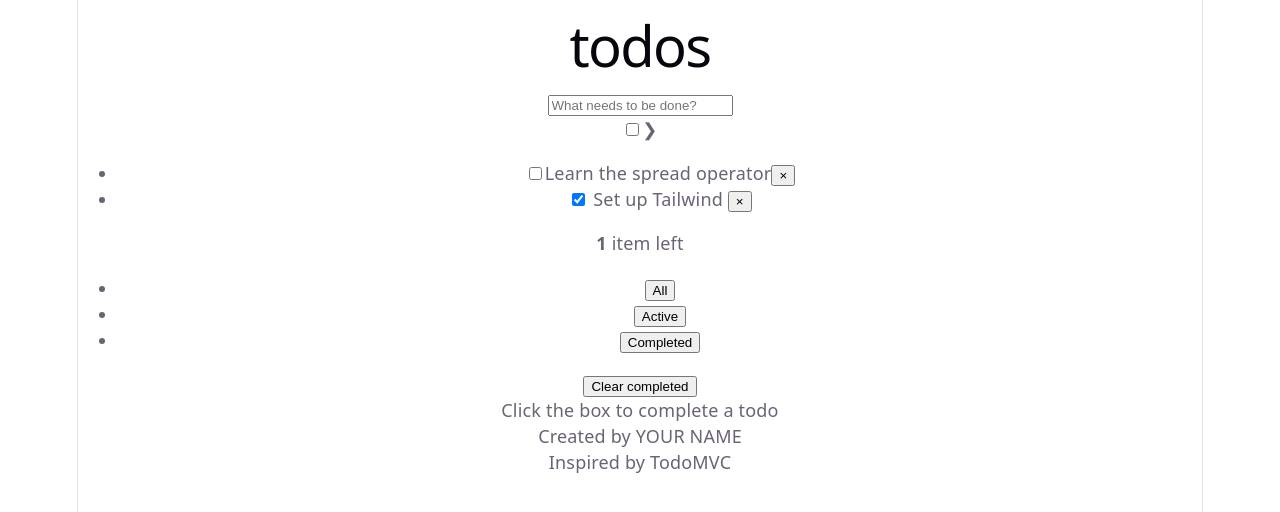
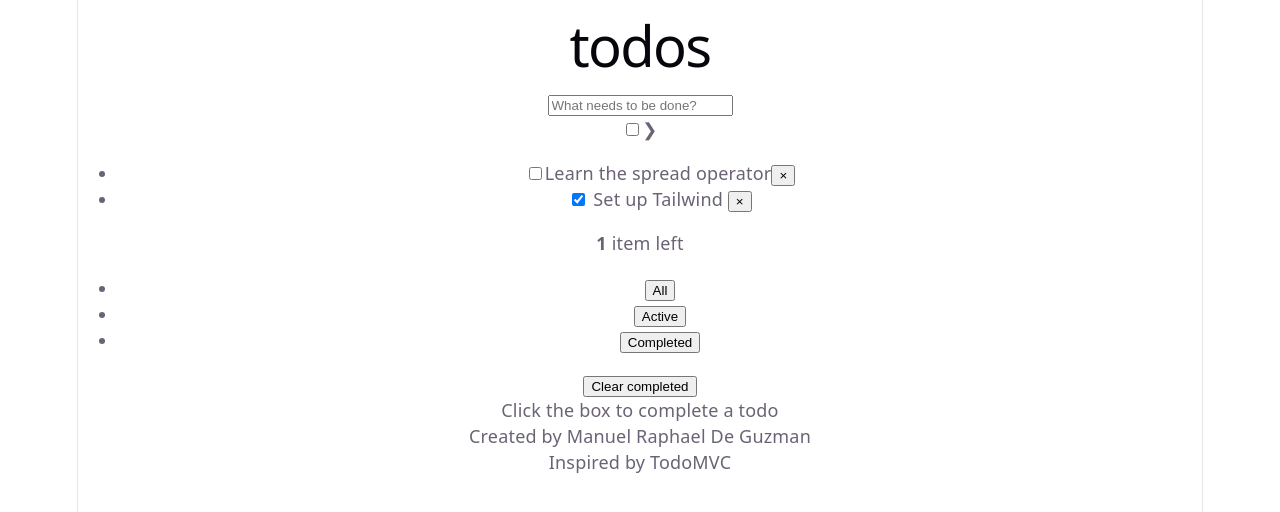
Before and after one commit to manuelraphaeldeguzman/csit340-todomvc, a React (Vite) app: page / in a window 1280 px wide. Shown: the top 512 px of the page. Built offline with nearby package versions, Linux system fonts and the light colour scheme.

Commit message:
chore: replaced YOUR NAME with Manuel Raphael De Guzman

```diff
--- a/src/App.jsx
+++ b/src/App.jsx
@@ -5,7 +5,7 @@ function App() {
   return (
     <div className="min-h-screen bg-[#f5f5f5] py-8 font-light text-[#111]">
       <Todos />
-      <Info name="YOUR NAME" />
+      <Info name="Manuel Raphael De Guzman" />
     </div>
   )
 }
```
